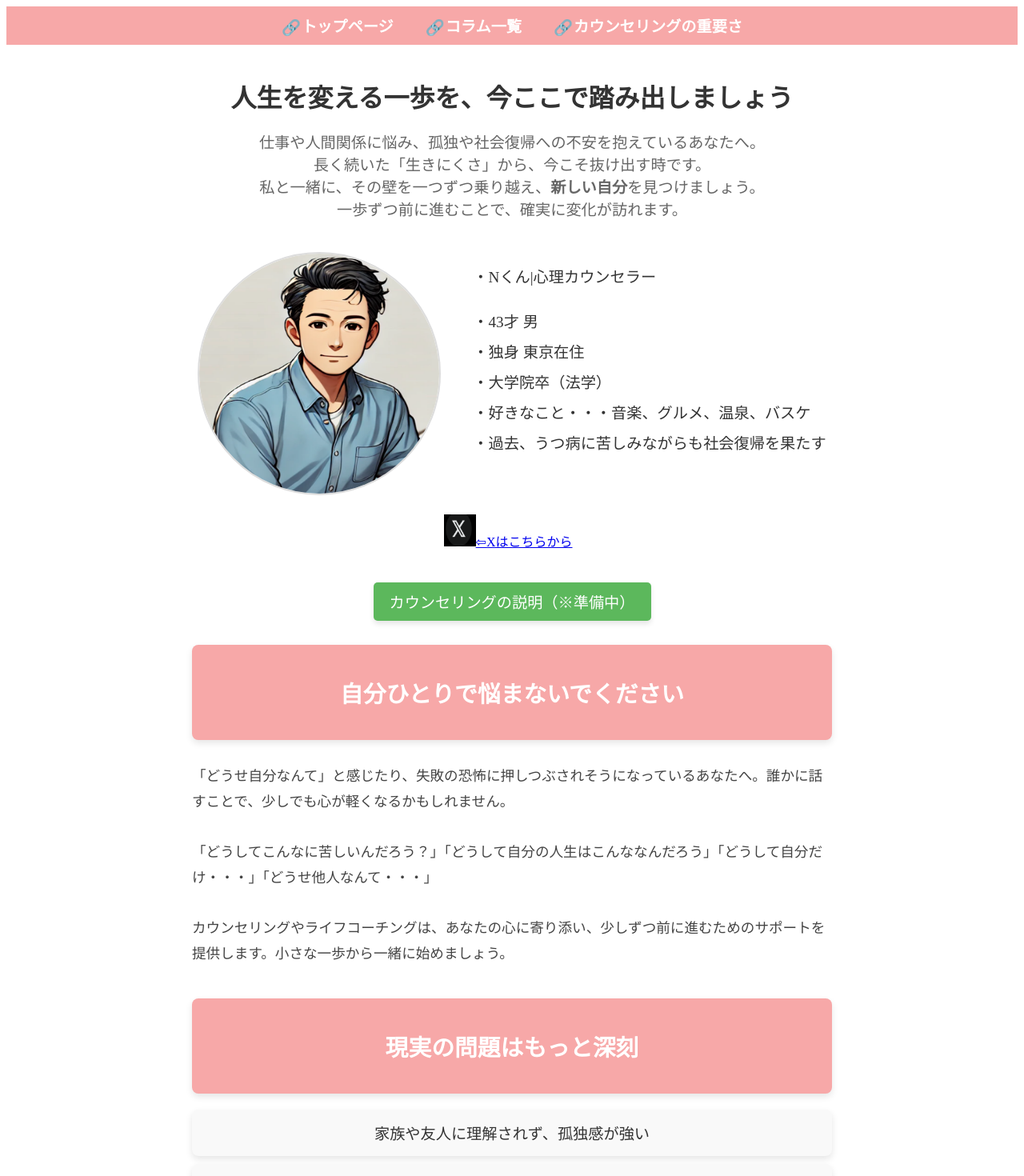
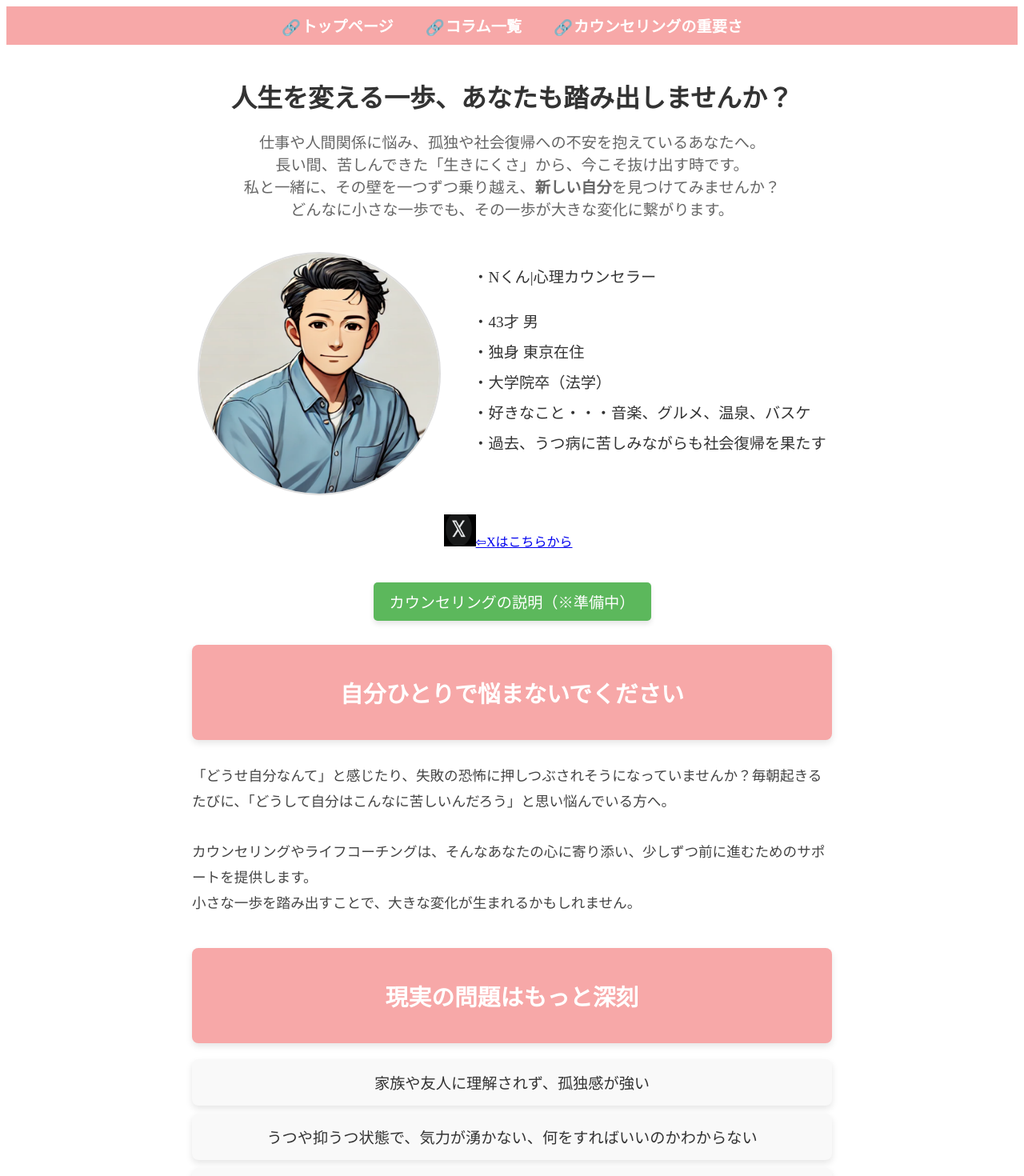
Before and after one commit to yasuhikasa/nshinri, a Next.js app: page / in a window 1280 px wide. Shown: the top 1470 px of the page at 80% size. Built offline with nearby package versions, Linux system fonts and the light colour scheme.

Commit message:
Update index.tsx

```diff
--- a/src/pages/index.tsx
+++ b/src/pages/index.tsx
@@ -27,12 +27,12 @@ const Home = () => {
 
       <div className={styles.container}>
         {/* トップ部分 */}
-        <h1 className={styles.heading}>人生を変える一歩を、今ここで踏み出しましょう</h1>
+        <h1 className={styles.heading}>人生を変える一歩、あなたも踏み出しませんか？</h1>
         <p className={styles.subtext}>
           仕事や人間関係に悩み、孤独や社会復帰への不安を抱えているあなたへ。<br />
-          長く続いた「生きにくさ」から、今こそ抜け出す時です。<br />
-          私と一緒に、その壁を一つずつ乗り越え、<strong>新しい自分</strong>を見つけましょう。<br />
-          一歩ずつ前に進むことで、確実に変化が訪れます。
+          長い間、苦しんできた「生きにくさ」から、今こそ抜け出す時です。<br />
+          私と一緒に、その壁を一つずつ乗り越え、<strong>新しい自分</strong>を見つけてみませんか？<br />
+          どんなに小さな一歩でも、その一歩が大きな変化に繋がります。
         </p>
 
         {/* 画像とプロフィールを横並びに配置 */}
@@ -87,9 +87,9 @@ const Home = () => {
           {/* 導入部分 */}
           <div className={styles.introduction}>
             <p>
-              「どうせ自分なんて」と感じたり、失敗の恐怖に押しつぶされそうになっているあなたへ。誰かに話すことで、少しでも心が軽くなるかもしれません。<br /><br />
-              「どうしてこんなに苦しいんだろう？」「どうして自分の人生はこんななんだろう」「どうして自分だけ・・・」「どうせ他人なんて・・・」<br /><br />
-              カウンセリングやライフコーチングは、あなたの心に寄り添い、少しずつ前に進むためのサポートを提供します。小さな一歩から一緒に始めましょう。
+              「どうせ自分なんて」と感じたり、失敗の恐怖に押しつぶされそうになっていませんか？毎朝起きるたびに、「どうして自分はこんなに苦しいんだろう」と思い悩んでいる方へ。<br /><br />
+              カウンセリングやライフコーチングは、そんなあなたの心に寄り添い、少しずつ前に進むためのサポートを提供します。<br />
+              小さな一歩を踏み出すことで、大きな変化が生まれるかもしれません。
             </p>
           </div>
 
```
